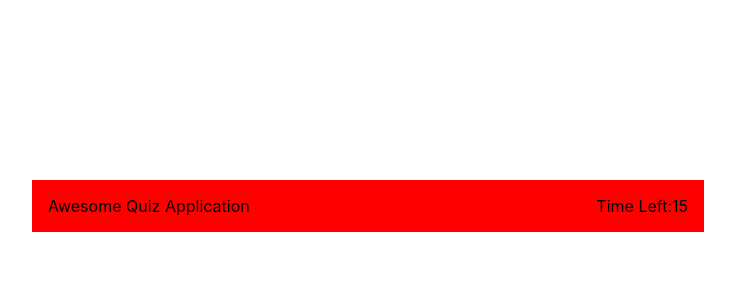
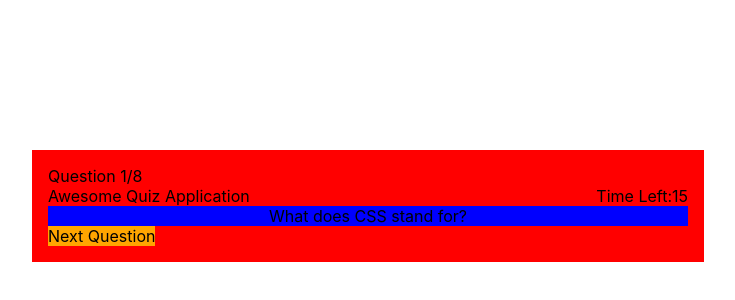
Before and after one commit to MilosDanilovic98/AmplitudoReactQuizApp, a React (Create React App) app: page / in a window 1280 px wide. Shown: the part 194-494 px from the top of the page, without its empty margins (272-1007 px from the left). Built offline with nearby package versions, Linux system fonts and the light colour scheme.

Commit message:
Added the next Question functionality

```diff
--- a/src/App.js
+++ b/src/App.js
@@ -1,10 +1,13 @@
 import logo from "./logo.svg";
 import "./App.css";
 import Quizbox from "./components/quizBoxComponent/quizBox";
+import { QuizProvider } from "./context/quizContext";
 function App() {
   return (
     <div className="App">
-      <Quizbox />
+      <QuizProvider>
+        <Quizbox />
+      </QuizProvider>
     </div>
   );
 }
--- /dev/null
+++ b/src/components/question/question.css
@@ -0,0 +1,4 @@
+.questionText {
+  text-align: center;
+  background-color: blue;
+}
--- a/src/components/question/question.jsx
+++ b/src/components/question/question.jsx
@@ -1,7 +1,10 @@
-import React from "react";
-
+import { useContext } from "react";
+import { QuizContext } from "../../context/quizContext";
+import "./question.css";
 const Question = () => {
-  return <div>Question</div>;
+  const [quizState, dispatch] = useContext(QuizContext);
+  const currentQuestion = quizState.questions[quizState.currentQuestionIndex];
+  return <div className="questionText">{currentQuestion.question}</div>;
 };
 
 export default Question;
--- a/src/components/quizBoxComponent/quizBox.css
+++ b/src/components/quizBoxComponent/quizBox.css
@@ -8,8 +8,8 @@
   display: flex;
   justify-content: space-between;
 }
-.ss {
-  background-color: black;
+.nextBtn {
+  background-color: orange;
 }
 
 .quiz_box header {
--- a/src/components/quizBoxComponent/quizBox.jsx
+++ b/src/components/quizBoxComponent/quizBox.jsx
@@ -1,30 +1,45 @@
-import React, { useRef, useState } from "react";
+import React, { useContext } from "react";
+import { QuizContext } from "../../context/quizContext";
+import Question from "../question/question";
 import "./quizBox.css";
 
 const Quizbox = ({}) => {
+  const [quizState, dispatch] = useContext(QuizContext);
+  console.log(quizState);
   return (
     <div className="quiz_box">
+      <div>
+        Question {quizState.currentQuestionIndex + 1}/
+        {quizState.questions.length}
+      </div>
       <header>
         <div className="title">Awesome Quiz Application</div>
+
         <div className="timer">
           <div className="time_left_txt">Time Left:</div>
           <div className="timer_sec">15</div>
         </div>
       </header>
 
-      {/* <section>
-        <div className="que_text">{questions[count].question}</div>
-        <div className="option_list">
+      <section>
+        <Question></Question>
+        {/* <div className="option_list">
           {questions[count].offeredAnswers.map((answer) => (
             <div onClick={() => handleAnswerOptionClick(answer.isTrue)}>
               {answer.answerText}
             </div>
           ))}
-        </div>
-      </section> */}
+        </div>*/}
+      </section>
       {/* footer of Quiz Box */}
       <footer>
         {/* <div className="total_que">{score}/20 correct</div> */}
+        <div
+          className="nextBtn"
+          onClick={() => dispatch({ type: "NEXT_QUESTION" })}
+        >
+          Next Question
+        </div>
       </footer>
     </div>
   );
--- a/src/context/quizContext.jsx
+++ b/src/context/quizContext.jsx
@@ -1,8 +1,20 @@
 import { createContext, useReducer } from "react";
+import questions from "../data/data";
 
-const initialState = {};
+const initialState = {
+  questions,
+  currentQuestionIndex: 0,
+};
 
 const reducer = (state, action) => {
+  switch (action.type) {
+    case "NEXT_QUESTION": {
+      return {
+        ...state,
+        currentQuestionIndex: state.currentQuestionIndex + 1,
+      };
+    }
+  }
   return state;
 };
 
```
